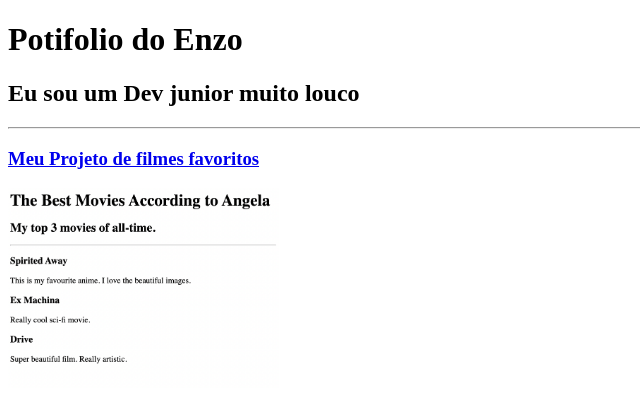
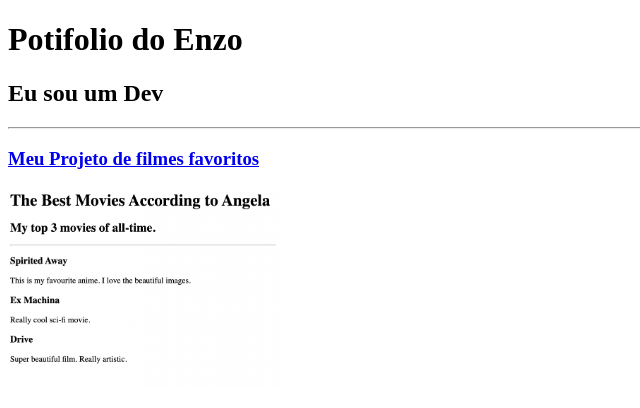
Before and after one commit to EnzoGiachetti/WebDevelopment-Bootcamp, a plain HTML site: page index.html in a window 1280 px wide. Shown: the top 408 px of the page, without its empty margins (0-640 px from the left). Drawn offline with Linux system fonts and the light colour scheme; files whose address does not match are found by name.

Commit message:
Update index.html

```diff
--- a/index.html
+++ b/index.html
@@ -24,7 +24,7 @@ https://developer.mozilla.org/en-US/docs/Web/HTML/Element/img#attr-height -->
     </head>
     <body>
         <h1>Potifolio do Enzo</h1>
-        <h2>Eu sou um Dev junior muito louco</h2>
+        <h2>Eu sou um Dev</h2>
         <hr />
         <h3><a href="../4.3 HTML Porfolio Project/public/movie-ranking.html">Meu Projeto de filmes favoritos</a></h3>
         <a href="../4.3 HTML Porfolio Project/public/movie-ranking.html"><img src="../4.3 HTML Porfolio Project/assets/images/movie-ranking.png" height="200"/></a>
```
